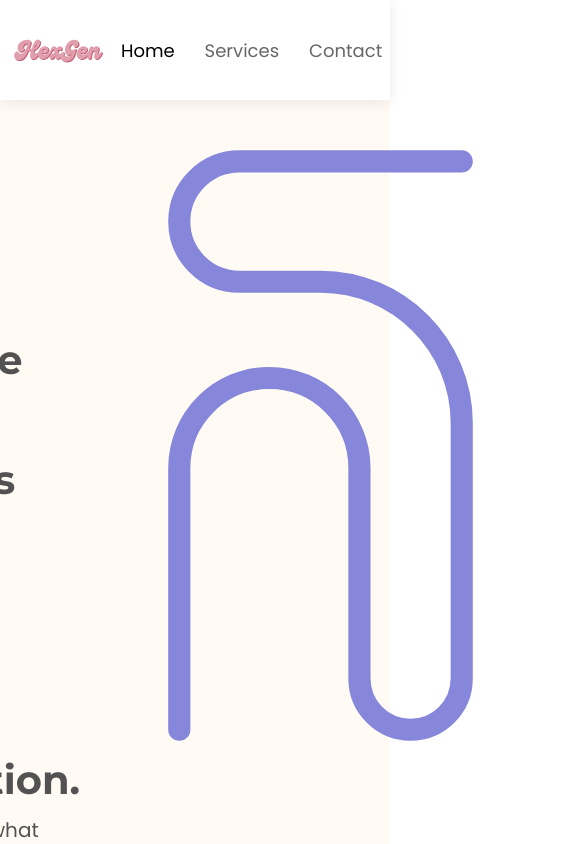
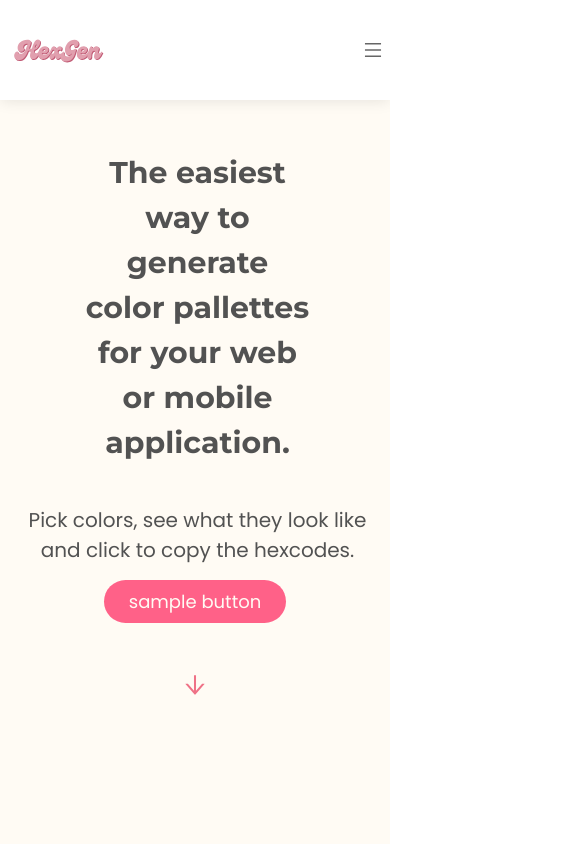
Before and after one commit to saadpocalypse/HueGen, a React (Create React App) app: page / in a window 390 px wide. Shown: the top 844 px of the page, 561 px wide, since content can reach past the window. Built offline with nearby package versions, Linux system fonts and the light colour scheme.

Commit message:
Responsive Done
The website is now fully responsive. Only have to add the functionality to change colors now.

```diff
--- a/src/pages/Home.js
+++ b/src/pages/Home.js
@@ -1,5 +1,5 @@
 import styles from "../styles/Home.module.css";
-import { ArrowDownOutlined } from "@ant-design/icons";
+import { ArrowDownOutlined, MenuOutlined } from "@ant-design/icons";
 
 export default function Home() {
     return (
@@ -16,12 +16,13 @@ export default function Home() {
                     <p className={styles.activeLink}>Home</p>
                     <p className={styles.link}>Services</p>
                     <p className={styles.link}>Contact</p>
+                    <MenuOutlined className = {styles.burger}/>
                 </div>
             </div>
 
             <div className={styles.sectionTwo}>
                 <div className = {styles.sectionContent}>
-                    <div>
+                    <div className = {styles.sectionContentInnerDiv}>
                         <div className={styles.text}>
                             <p className={styles.header}>
                                 The easiest way to generate color pallettes for
@@ -41,6 +42,7 @@ export default function Home() {
                             viewBox="0 0 481 933"
                             fill="none"
                             xmlns="http://www.w3.org/2000/svg"
+                            className = {styles.graphic}
                         >
                             <path
                                 d="M463.5 18H112.5C60.0329 18 17.5 60.533 17.5 113V113C17.5 165.467 60.033 208 112.5 208H240.5C363.659 208 463.5 307.84 463.5 431V834.75C463.5 879.347 427.347 915.5 382.75 915.5V915.5C338.153 915.5 302 879.347 302 834.75V502.25C302 423.688 238.313 360 159.75 360V360C81.1875 360 17.5 423.688 17.5 502.25V915.5"
--- a/src/styles/Home.module.css
+++ b/src/styles/Home.module.css
@@ -105,3 +105,54 @@
     color: rgb(239, 113, 134);
     cursor: pointer;
 }
+
+.burger{
+    display: none;
+}
+
+@media (max-width: 768px){
+    .activeLink, .link{
+        display: none;
+    }
+    .burger{
+        display: block;
+        font-size: large;
+        transition: 0.2s all linear;
+        cursor: pointer;
+        filter: opacity(0.6);
+    }
+
+    .burger:hover{
+        filter: opacity(1);
+    }
+
+    .graphic{
+        display: none;
+    }
+
+    .header{
+        font-size: 30px;
+    }
+
+    .text{
+        display: flex;
+        flex-direction: column;
+        align-items: center;
+        justify-content: center;
+    }
+
+    .header, .tagLine{
+        text-align: center;
+    }
+
+    .header{
+        margin-bottom: 35px;
+    }
+
+    .sectionContentInnerDiv{
+        display: flex;
+        flex-direction: column;
+        align-items: center;
+        justify-content: center;
+    }
+}
```
